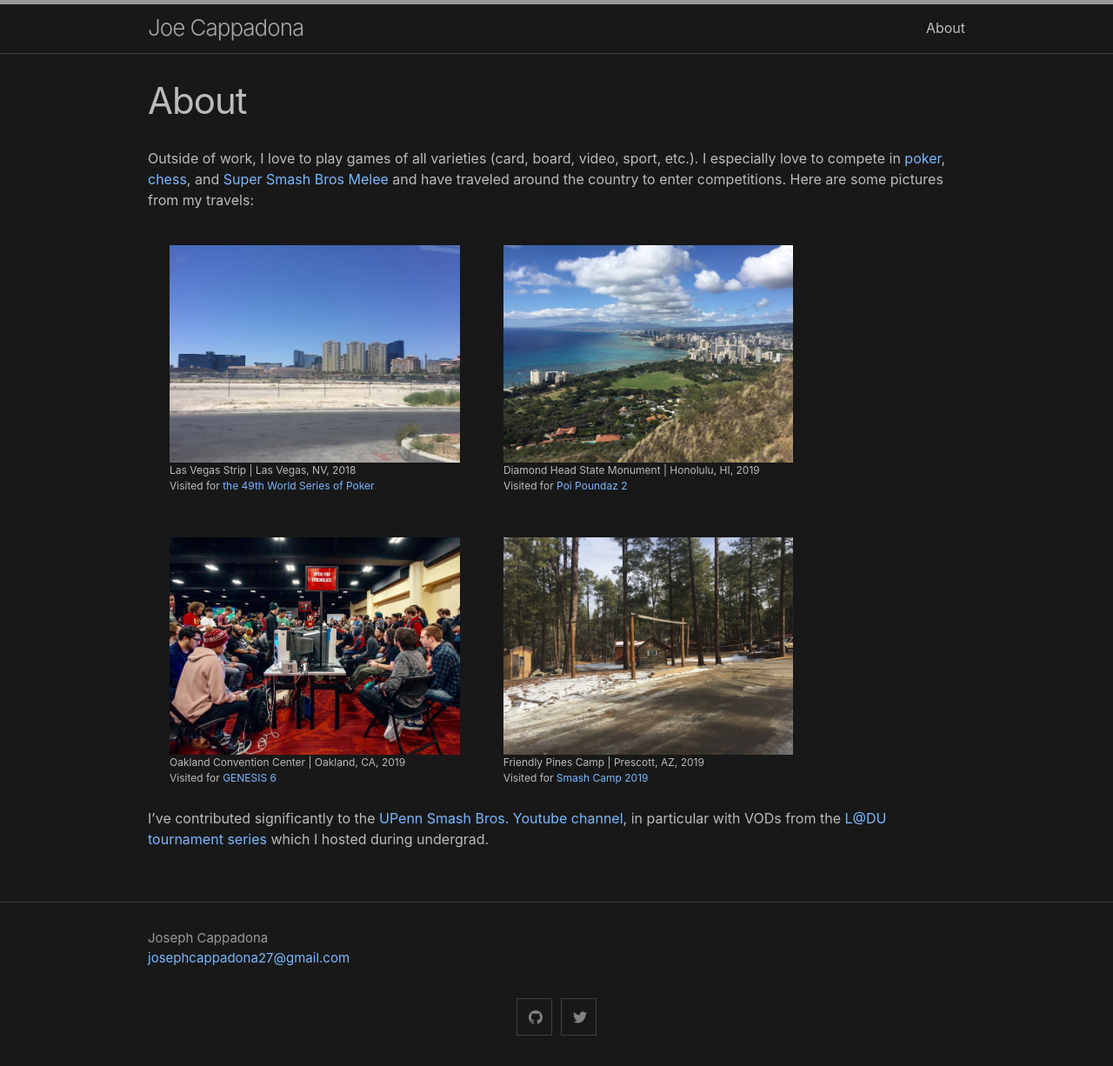
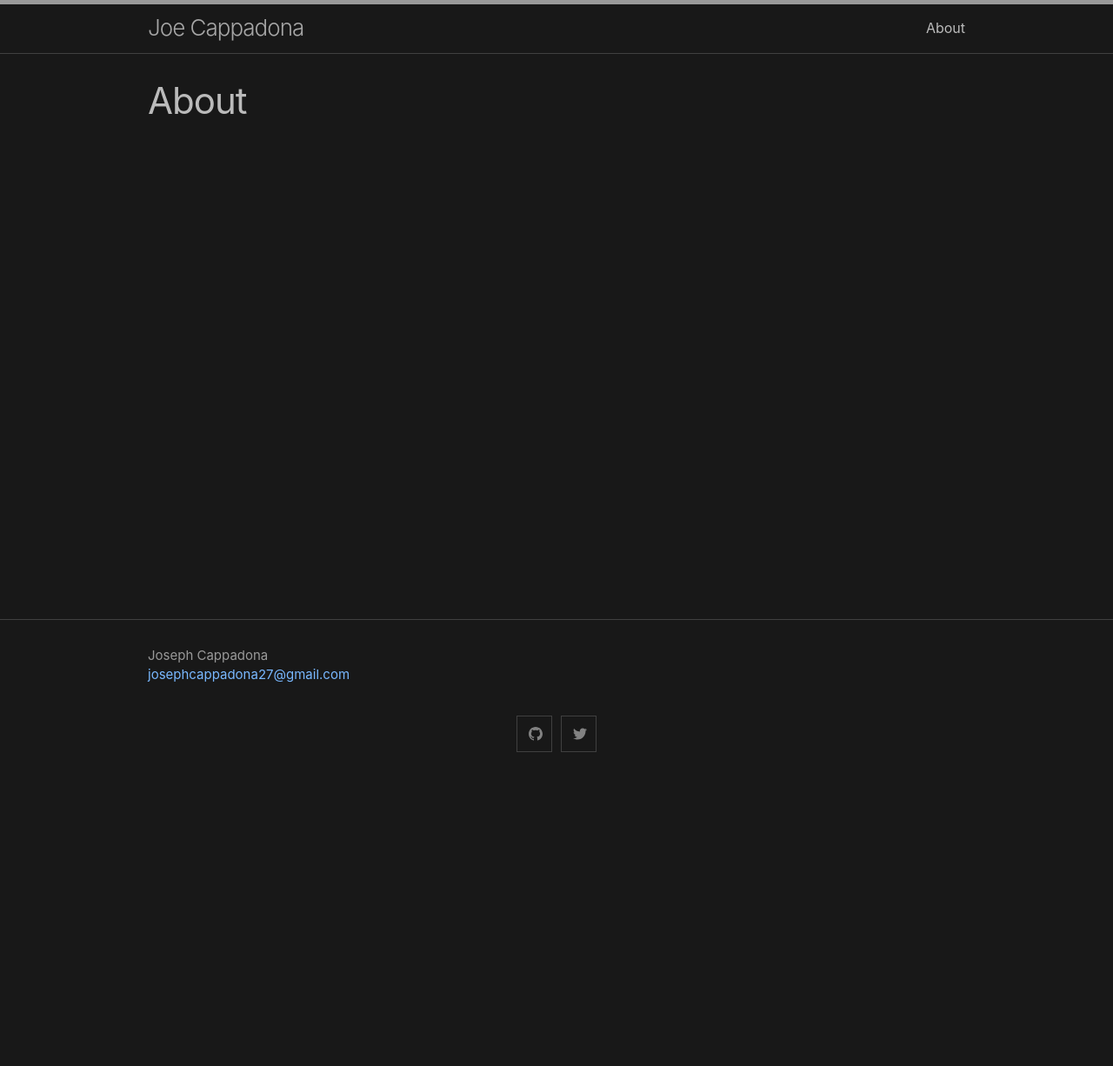
Before and after one commit to josephcappadona/josephcappadona.github.io, a Jekyll site: the page built from about.md, in a window 1280 px wide. Shown: the whole page at 87% size. Built offline with Jekyll 4.4.1, drawn with Linux system fonts in a browser that asks for light colours; after the commit the page ends 900 px from its top, so only the background shows below that.

Commit message:
Update about.md

```diff
--- a/about.md
+++ b/about.md
@@ -3,37 +3,3 @@ layout: page
 title: About
 permalink: /about/
 ---
-
-Outside of work, I love to play games of all varieties (card, board, video, sport, etc.). I especially love to compete in [poker](https://pokerdb.thehendonmob.com/player.php?a=r&n=601783), [chess](https://lichess.org/@/seaghost27), and [Super Smash Bros Melee](https://smash.gg/user/34c64359) and have traveled around the country to enter competitions. Here are some pictures from my travels:
-
-<div>
-  <div style="display: flex; font-size: 12px;">
-    <div style="display: block; margin: 25px;">
-      <img src="/assets/img/vegas.jpg" style="max-height: 250px;"/>
-      <div>Las Vegas Strip | Las Vegas, NV, 2018</div>
-      <div>Visited for <a href="https://en.wikipedia.org/wiki/2018_World_Series_of_Poker">the 49th World Series of Poker</a></div>
-    </div>
-
-    <div style="display: block; margin: 25px;">
-      <img src="/assets/img/hawaii.jpg" style="max-height: 250px;"/>
-      <div>Diamond Head State Monument | Honolulu, HI, 2019</div>
-      <div>Visited for <a href="https://liquipedia.net/smash/Poi_Poundaz/2">Poi Poundaz 2</a></div>
-    </div>
-  </div>
-
-  <div style="display: flex; font-size: 12px;">
-    <div style="display: block; margin: 25px;">
-      <img src="/assets/img/genesis.jpeg" style="max-height: 250px;"/>
-      <div>Oakland Convention Center | Oakland, CA, 2019</div>
-      <div>Visited for <a href="https://liquipedia.net/smash/GENESIS/6/Melee">GENESIS 6</a></div>
-    </div>
-
-    <div style="display: block; margin: 25px;">
-      <img src="/assets/img/smash-camp.jpg" style="max-height: 250px;"/>
-      <div>Friendly Pines Camp | Prescott, AZ, 2019</div>
-      <div>Visited for <a href="https://liquipedia.net/smash/Smash_Camp/2019">Smash Camp 2019</a></div>
-    </div>
-  </div>
-</div>
-
-I've contributed significantly to the [UPenn Smash Bros. Youtube channel](https://www.youtube.com/channel/UCphfCejF0ZuxSMZsUYNIxqQ), in particular with VODs from the [L@DU tournament series](https://smash.gg/tournament/look-at-dat-upsmash-underground-21/details) which I hosted during undergrad.
```
